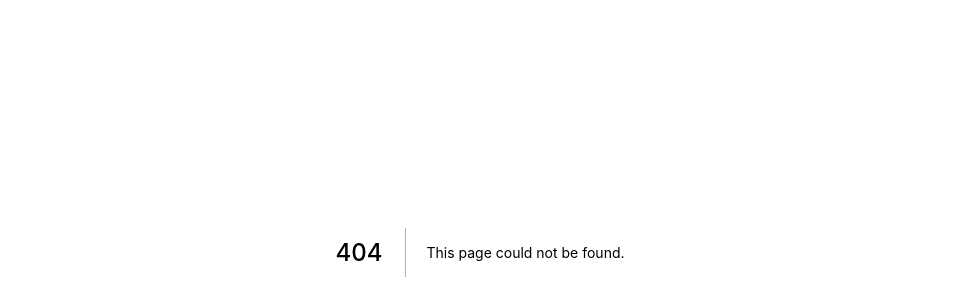
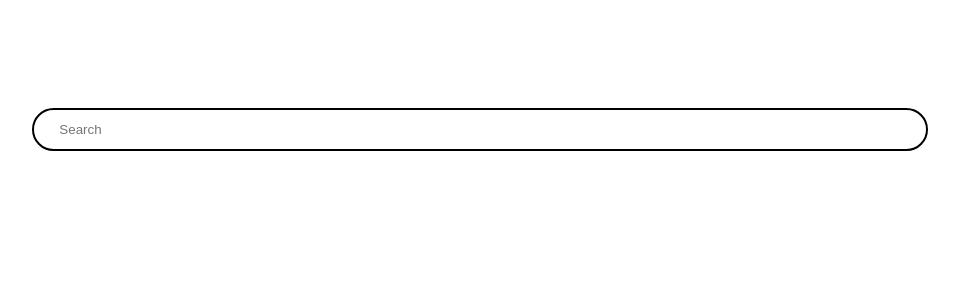
Before and after one commit to laneia/autocomplete, a Next.js app: page /search in a window 1280 px wide. Before the commit this address had no page. Shown: the part 148-448 px from the top of the page, without its empty margins (160-1119 px from the left). Built offline with nearby package versions, Linux system fonts and the light colour scheme.

Commit message:
initial commit

```diff
--- /dev/null
+++ b/pages/search.js
@@ -0,0 +1,78 @@
+import React, { useState, useEffect, useRef, useCallback, useMemo } from 'react';
+import axios from 'axios';
+import debounce from 'lodash.debounce';
+// import { Form } from 'react-bootstrap';
+// import SelectSearch from 'react-select-search';
+
+const Search = () => {
+  const [input, setInput] = useState('');
+  const [result, setResult] = useState([]);
+  const [selected, setSelected] = useState('');
+  const [errorMsg, setErrorMsg] = useState('');
+  const [isLoading, setIsLoading] = useState(false);
+  const inputRef = useRef();
+
+
+
+  const onSearchText = useCallback((input) => {
+      console.log('making a call')
+    setIsLoading(true);
+    axios
+      .get(`http://localhost:3001/dictionaries/search`, { params: { input: input } })
+      .then((result) => {
+        console.log(result.data)
+        setResult(result.data);
+        setErrorMsg('');
+        setIsLoading(false);
+        setSelected("");
+      })
+      .catch((error) => {
+        console.log(error)
+        setErrorMsg('Something went wrong. Try again later.');
+        setIsLoading(false);
+      });
+  }, []);
+
+  const debouncedSearch = useMemo(() => {
+    return debounce(onSearchText, 1000)
+  }, [onSearchText])
+
+  const handleInputChange = (event) => {
+    const input = event.target.value;
+    setInput(input);
+    inputRef.current(input);
+  };
+
+  const onSelect = async (selection, e) => {
+    await e
+    setSelected(selection);
+    setInput(selection)
+  }
+
+  const resultMarkup = (
+    <div className="search-result">
+        {
+        result.map((item, index) => (
+            <div onClick={(e) => onSelect(item.word, e)} key={index}>{item.word}</div>
+         ))}
+    </div>
+  )
+
+  useEffect(() => {
+    // initialize debounce function to search once user has stopped typing every half second
+    inputRef.current = debounce(onSearchText, 500);
+  }, []);
+
+
+  return (
+    <div className="container">
+        <input className="search-field"
+            onChange={handleInputChange}
+            value={input} placeholder="Search">
+        </input>
+        { selected === "" && resultMarkup }
+    </div>
+  )
+};
+
+export default Search;
--- a/styles/globals.css
+++ b/styles/globals.css
@@ -1,16 +1,47 @@
-html,
-body {
-  padding: 0;
+* {
+  box-sizing: border-box;
   margin: 0;
-  font-family: -apple-system, BlinkMacSystemFont, Segoe UI, Roboto, Oxygen,
-    Ubuntu, Cantarell, Fira Sans, Droid Sans, Helvetica Neue, sans-serif;
+  border: 0;
 }
 
-a {
-  color: inherit;
-  text-decoration: none;
+html {
+  font-size: 62.5%;
 }
 
-* {
-  box-sizing: border-box;
+body {
+  font-family: -apple-system, BlinkMacSystemFont, 'Segoe UI', Roboto, Oxygen,
+    Ubuntu, Cantarell, 'Open Sans', 'Helvetica Neue', sans-serif;
+  font-size: 1.6rem;
+  min-height: 100vh;
+  letter-spacing: 1px;
 }
+
+.container {
+  margin: 30vh auto 0 auto;
+  font-size: 1.5rem;
+  /* border: 2px solid red; */
+  width: 70%;
+}
+
+.search-field {
+  margin: 2vh auto 0.5vh auto;
+  width: 100%;
+  outline-style: none;
+  border: 2px solid black;
+  border-radius: 25px;
+  padding: 1.5vh;
+  text-indent: 1em;
+}
+
+.search-result {
+  width: 100%;
+  padding-left: 1.5em;
+  margin: auto;
+  /* border: 2px solid black; */
+}
+
+.search-result div:hover {
+  border-radius: 15px;
+  color: purple;
+  font-weight: bold;
+}
```
Also changed, not shown: package.json (+8 -1 lines), 1 other file (tests, documents, lock files or other folders).
